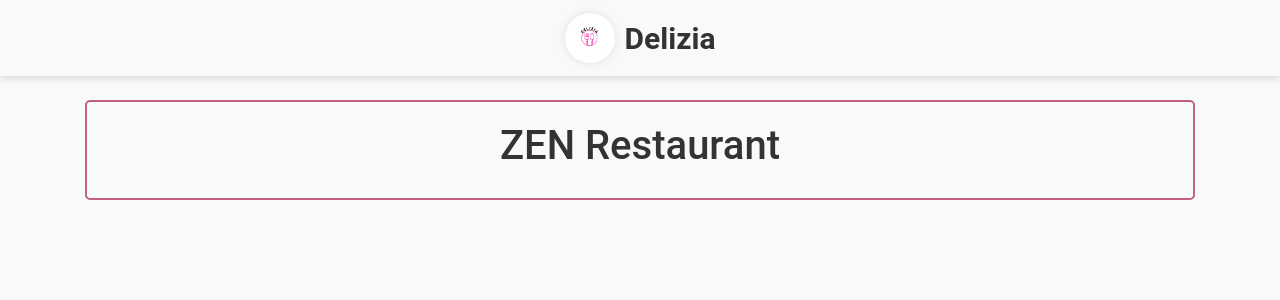
After one commit to aleynacet/Delizia, a Flask app: page /category/asian in a window 1280 px wide. The commit adds this page. Shown: the top 300 px of the page. Run offline with Flask 3, Linux system fonts and the light colour scheme; some libraries are stand-ins or nearby versions.

Commit message:
Ein Beispiel für Asian-Kategorie angefangen.

```diff
--- a/app/routes.py
+++ b/app/routes.py
@@ -60,3 +60,7 @@ def categories():
         flash('Please log in to view this page', 'danger')
         return redirect(url_for('main.login'))
     return render_template('categories.html')
+
+@bp.route('/category/asian')
+def asian():
+    return render_template('asian.html')
--- a/app/static/style.css
+++ b/app/static/style.css
@@ -108,6 +108,13 @@ h2 {
     margin-bottom: 20px;
 }
 
+.bordered-box {
+    border: 2px solid #c06082;
+    border-radius: 5px;
+    padding: 20px;
+    margin-top: 20px;
+}
+
 @media (max-width: 576px) {
     .text-center .custom-btn {
         width: 100%;
--- /dev/null
+++ b/app/templates/asian.html
@@ -0,0 +1,5 @@
+{% extends "base.html" %}
+{% block content %}
+<div class = "bordered-box">
+    <h1>ZEN Restaurant</h1>
+{% endblock %}
--- a/app/templates/categories.html
+++ b/app/templates/categories.html
@@ -6,7 +6,8 @@
             <a href="#" class="btn custom-btn">All</a>
         </div>
         <div class="col-md-4 mb-3">
-            <a href="#" class="btn custom-btn">Asian</a>
+        <!-- merken für die weiterleitung auf die kategorien -->
+            <a href="{{ url_for('main.asian') }}" class="btn custom-btn">Asian</a>
         </div>
         <div class="col-md-4 mb-3">
             <a href="#" class="btn custom-btn">Burgers</a>
```
